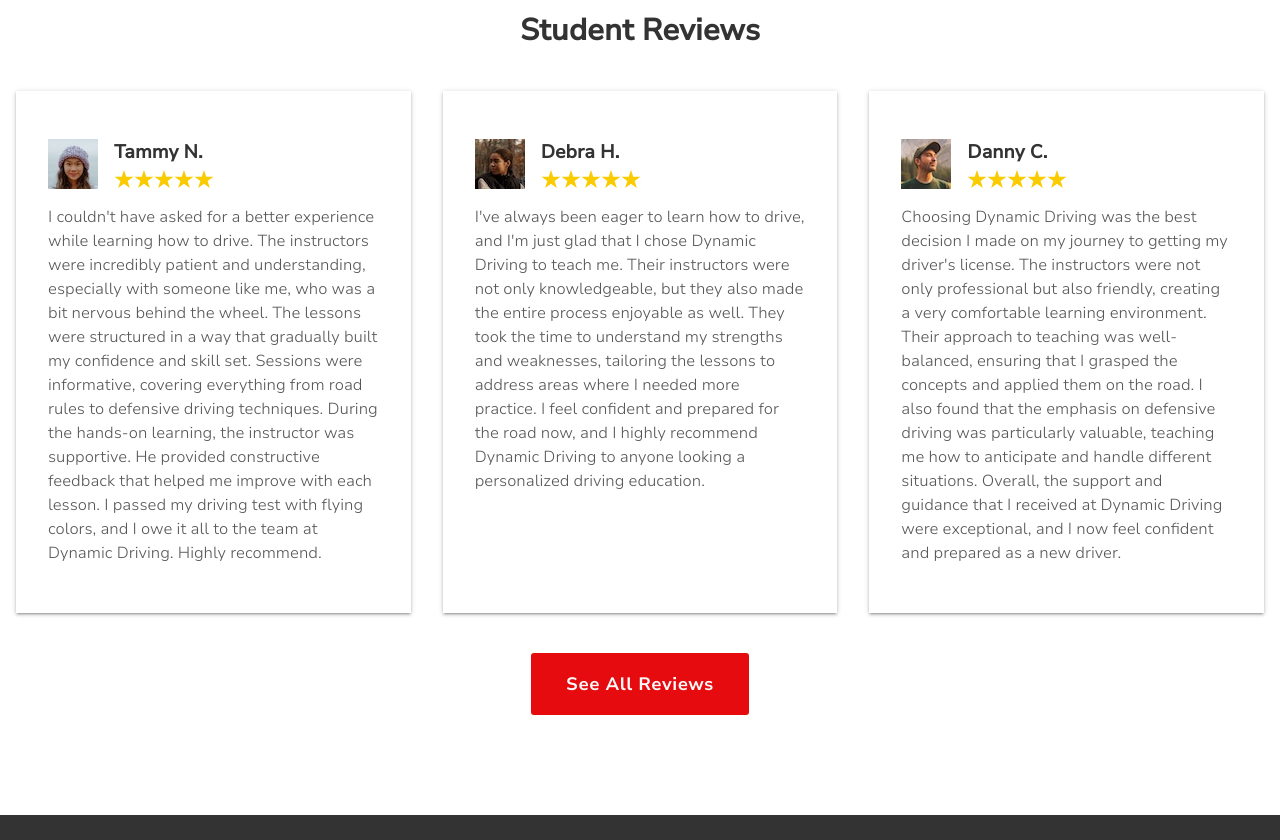
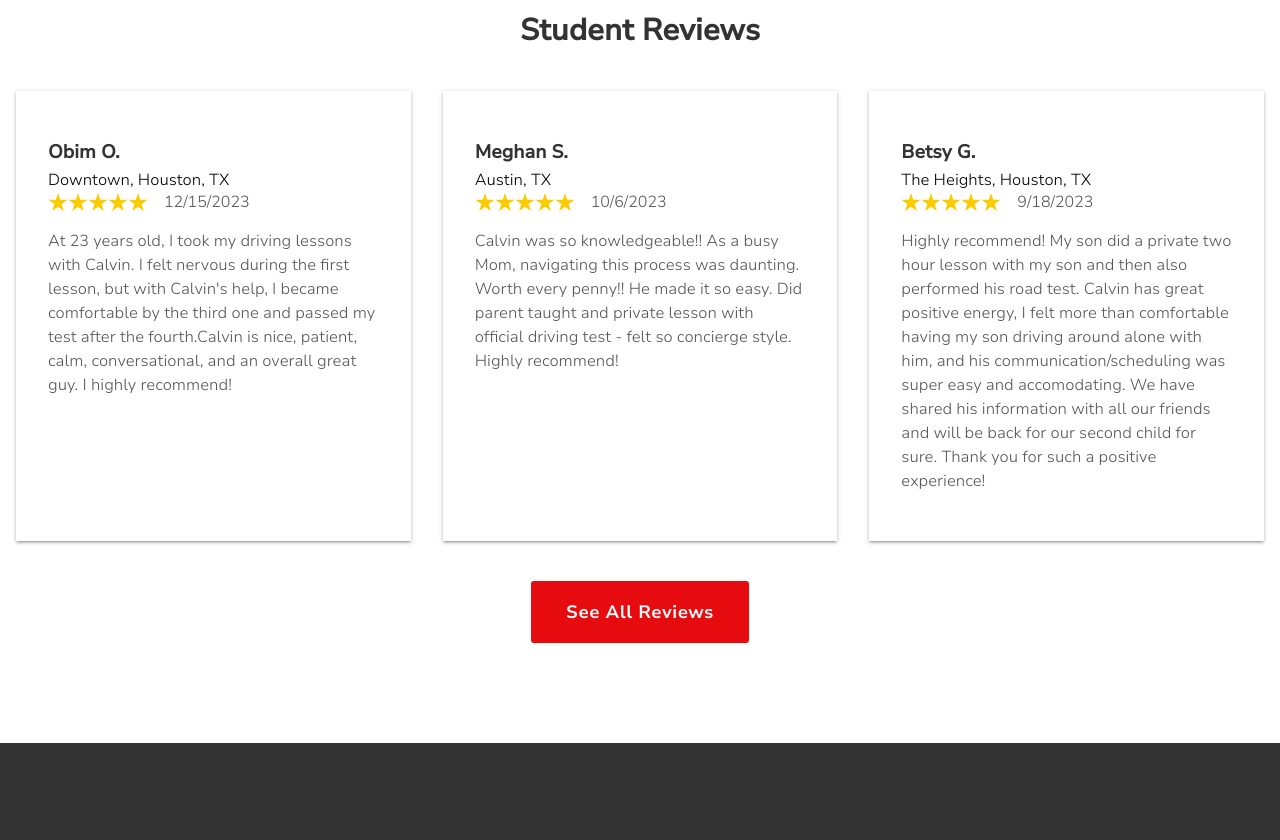
Before and after one commit to agviray/dynamic-driving, a Gatsby site: page / in a window 1280 px wide. Shown: the part 2680-3520 px from the top of the page. Built offline with nearby package versions, Linux system fonts and the light colour scheme; Gatsby itself is replaced by a stand-in of ours; a web font is replaced by a local one.

Commit message:
Update ReviewsSection content

```diff
--- a/src/components/home/ReviewsSection.js
+++ b/src/components/home/ReviewsSection.js
@@ -8,54 +8,78 @@ import studentDriver03 from '../../images/student-driver-03.jpg';
 
 const studentReviewsCards = [
   {
-    name: 'Tammy N.',
-    profileImage: {
-      src: studentDriver01,
-      alt: 'Profile picture of reviewer',
+    name: 'Obim O.',
+    profileImage: null,
+    location: {
+      area: 'Downtown, ',
+      city: 'Houston, ',
+      state: 'TX',
     },
-    starRating: 5,
-    review: `I couldn't have asked for a better experience while learning how to drive. The instructors were incredibly patient and understanding, especially with someone like me, who was a bit nervous behind the wheel. The lessons were structured in a way that gradually built my confidence and skill set. Sessions were informative, covering everything from road rules to defensive driving techniques. During the hands-on learning, the instructor was supportive. He provided constructive feedback that helped me improve with each lesson. I passed my driving test with flying colors, and I owe it all to the team at Dynamic Driving. Highly recommend.`,
+    date: '12/15/2023',
+    rating: '5',
+    reviewText: [
+      `At 23 years old, I took my driving lessons with Calvin. I felt nervous during the first lesson, but with Calvin's help, I became comfortable by the third one and passed my test after the fourth.`,
+      `Calvin is nice, patient, calm, conversational, and an overall great guy. I highly recommend!`,
+    ],
   },
   {
-    name: 'Debra H.',
-    profileImage: {
-      src: studentDriver02,
-      alt: 'Profile picture of reviewer',
+    name: 'Meghan S.',
+    profileImage: null,
+    location: {
+      area: '',
+      city: 'Austin, ',
+      state: 'TX',
     },
-    starRating: 5,
-    review: `I've always been eager to learn how to drive, and I'm just glad that I chose Dynamic Driving to teach me. Their instructors were not only knowledgeable, but they also made the entire process enjoyable as well. They took the time to understand my strengths and weaknesses, tailoring the lessons to address areas where I needed more practice. I feel confident and prepared for the road now, and I highly recommend Dynamic Driving to anyone looking a personalized driving education.`,
+    date: '10/6/2023',
+    rating: '5',
+    reviewText: [
+      `Calvin was so knowledgeable!! As a busy Mom, navigating this process was daunting. Worth every penny!! He made it so easy. Did parent taught and private lesson with official driving test - felt so concierge style. Highly recommend!`,
+    ],
   },
   {
-    name: 'Danny C.',
-    profileImage: {
-      src: studentDriver03,
-      alt: 'Profile picture of reviewer',
+    name: 'Betsy G.',
+    profileImage: null,
+    location: {
+      area: 'The Heights, ',
+      city: 'Houston, ',
+      state: 'TX',
     },
-    starRating: 5,
-    review: `Choosing Dynamic Driving was the best decision I made on my journey to getting my driver's license. The instructors were not only professional but also friendly, creating a very comfortable learning environment. Their approach to teaching was well-balanced, ensuring that I grasped the concepts and applied them on the road. I also found that the emphasis on defensive driving was particularly valuable, teaching me how to anticipate and handle different situations. Overall, the support and guidance that I received at Dynamic Driving were exceptional, and I now feel confident and prepared as a new driver.`,
+    date: '9/18/2023',
+    rating: '5',
+    reviewText: [
+      `Highly recommend! My son did a private two hour lesson with my son and then also performed his road test. Calvin has great positive energy, I felt more than comfortable having my son driving around alone with him, and his communication/scheduling was super easy and accomodating. We have shared his information with all our friends and will be back for our second child for sure. Thank you for such a positive experience!`,
+    ],
   },
 ];
 
 const ReviewsSection = () => {
   const renderedContent = studentReviewsCards.map(
-    ({ name, profileImage, starRating, review }, index) => {
+    ({ name, location, profileImage, date, rating, reviewText }, index) => {
       return (
         <article className="card" key={index}>
           <div className="header">
             <div className="student-details">
-              <span className="image-container">
-                <img src={profileImage.src} alt={profileImage.alt} />
-              </span>
+              {profileImage ? (
+                <span className="image-container">
+                  <img src={profileImage.src} alt={profileImage.alt} />
+                </span>
+              ) : null}
               <div className="text-container">
                 <h3>{name}</h3>
-                <div className="rating">
-                  <StarRating rating={starRating} containerColor={'#fff'} />
+                <div className="location">
+                  {location.area !== '' ? <span>{location.area}</span> : null}
+                  <span>{location.city}</span>
+                  <span>{location.state}</span>
+                </div>
+                <div className="rating-date">
+                  <StarRating rating={rating} containerColor={'#fff'} />
+                  <div className="date">{date}</div>
                 </div>
               </div>
             </div>
           </div>
           <div className="main-content">
-            <p>{review}</p>
+            <p>{reviewText}</p>
           </div>
         </article>
       );
--- a/src/sass/components/_reviewsSection.scss
+++ b/src/sass/components/_reviewsSection.scss
@@ -64,7 +64,10 @@
           h3 {
             padding-bottom: 0.25rem;
           }
-          .rating {
+          .rating-date {
+            display: flex;
+            align-items: center;
+            gap: 1rem;
             color: $midBlack;
           }
         }
```
